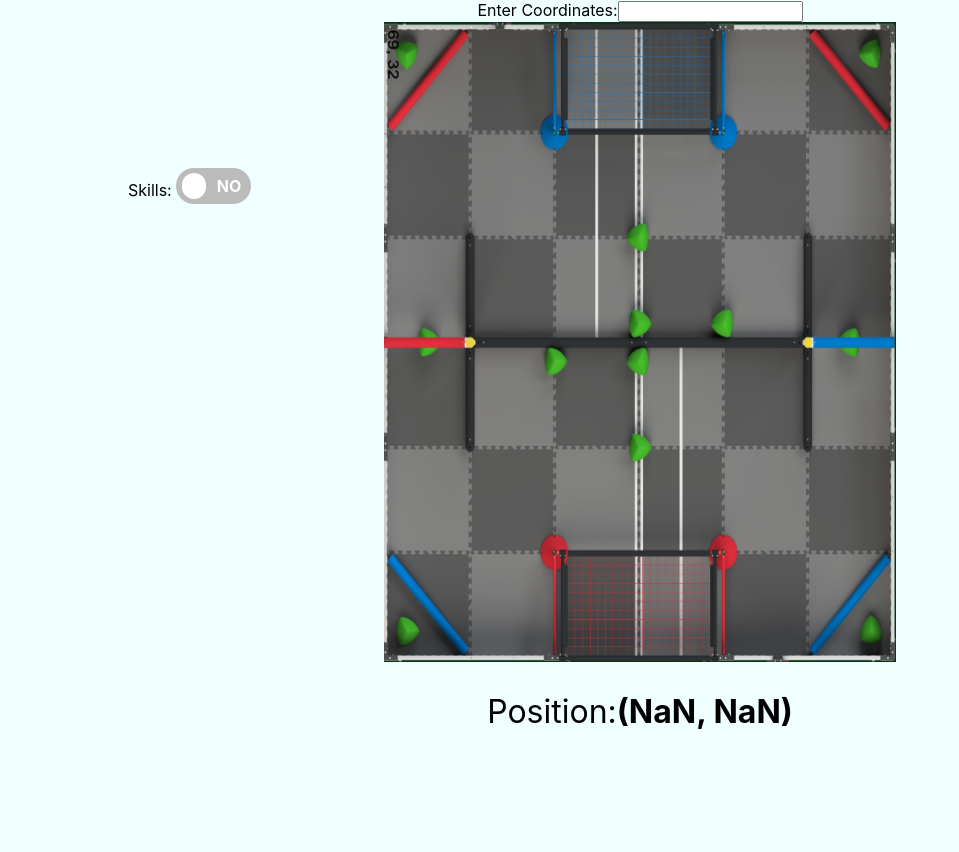
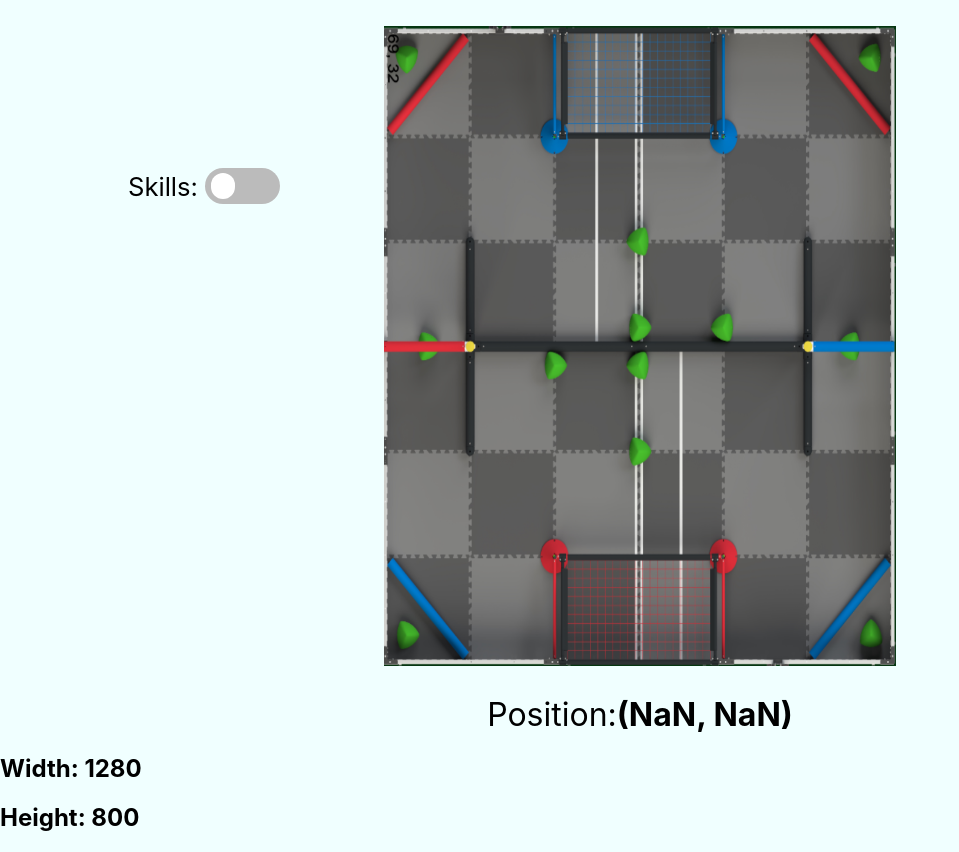
Before and after one commit to Edison611/CapyCodeHub, a React (Create React App) app: page / in a window 1280 px wide. Shown: the whole page, without its empty margins (0-959 px from the left). Before the commit the page ends 800 px from the top, so only its background shows below. Built offline with nearby package versions, Linux system fonts and the light colour scheme.

Commit message:
feat : add code for all screen sizes

```diff
--- a/src/App.css
+++ b/src/App.css
@@ -7,12 +7,14 @@ body {
   left: 10%;
   top: 20%;
   z-index: 1000;
+  font-size: 2vw;
 }
 
 .field {
   width: 40vw;
   height: 80vh;
   text-align: center;
+  padding-top: 2%;
 }
 
 .container_main {
--- a/src/App.js
+++ b/src/App.js
@@ -1,4 +1,4 @@
-import { useState } from 'react';
+import { useState, useEffect } from 'react';
 import field from './images/field.png'
 import skills_field from './images/skills-field.png'
 import "./App.css"
@@ -17,8 +17,8 @@ function App() {
   };
 
   function convert_coord(x, y) {
-    x = ((x - 256)/3.542).toFixed(0);
-    y = (-(y - 234)/3.2361).toFixed(0);
+    x = (((x - (windowSize[0]/5))/3.542) * 1280/windowSize[0]).toFixed(0);
+    y = ((-(y - (windowSize[1]/2.25))/3.2361) * 585/windowSize[1]).toFixed(0);
     return [x, ", ",y]
   }
 
@@ -30,17 +30,34 @@ function App() {
     ? skills_field
     : field;
 
+  const [windowSize, setWindowSize] = useState([
+    window.innerWidth,
+    window.innerHeight,
+  ]);
+
+  useEffect(() => {
+    const handleWindowResize = () => {
+      setWindowSize([window.innerWidth, window.innerHeight]);
+    };
+
+    window.addEventListener('resize', handleWindowResize);
+
+    return () => {
+      window.removeEventListener('resize', handleWindowResize);
+    };
+  }, []);
+
   return (
     <div>
       <div className='skills'>
       <ToggleSwitch label="Skills: " onToggle={handleToggle}/>
       </div>
       <div className='container_main'>
-        <form>
+        {/* <form>
           <label> Enter Coordinates:
             <input type="test" />
           </label>
-        </form>
+        </form> */}
 
         {<img src={imageToShow} className='field' alt="" onMouseMove={handleMouseMove}></img>}
         <br />
@@ -50,7 +67,11 @@ function App() {
             ({convert_coord(localMousePos.x, localMousePos.y)})
           </b>
         </div>
+
       </div>
+      <h2>Width: {windowSize[0]}</h2>
+
+      <h2>Height: {windowSize[1]}</h2>
     </div>
   );
 }
--- a/src/components/ToggleSwitch.css
+++ b/src/components/ToggleSwitch.css
@@ -35,13 +35,13 @@
     box-sizing: border-box;
   }
   .inner:before {
-    content: "YES";
+    content: "";
     padding-left: 10px;
     background-color: #060;
     color: #fff;
   }
   .inner:after {
-    content: "NO";
+    content: "";
     padding-right: 10px;
     background-color: #bbb;
     color: #fff;
```
